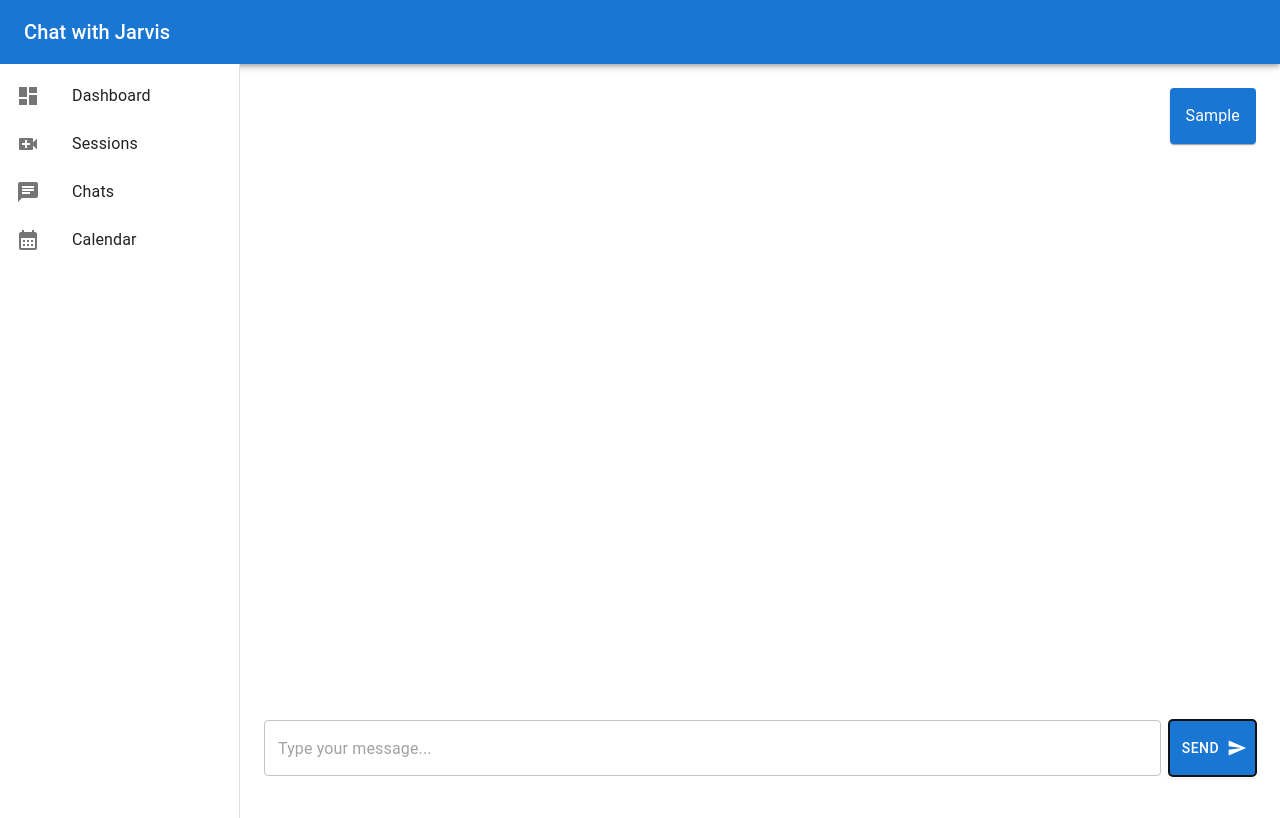
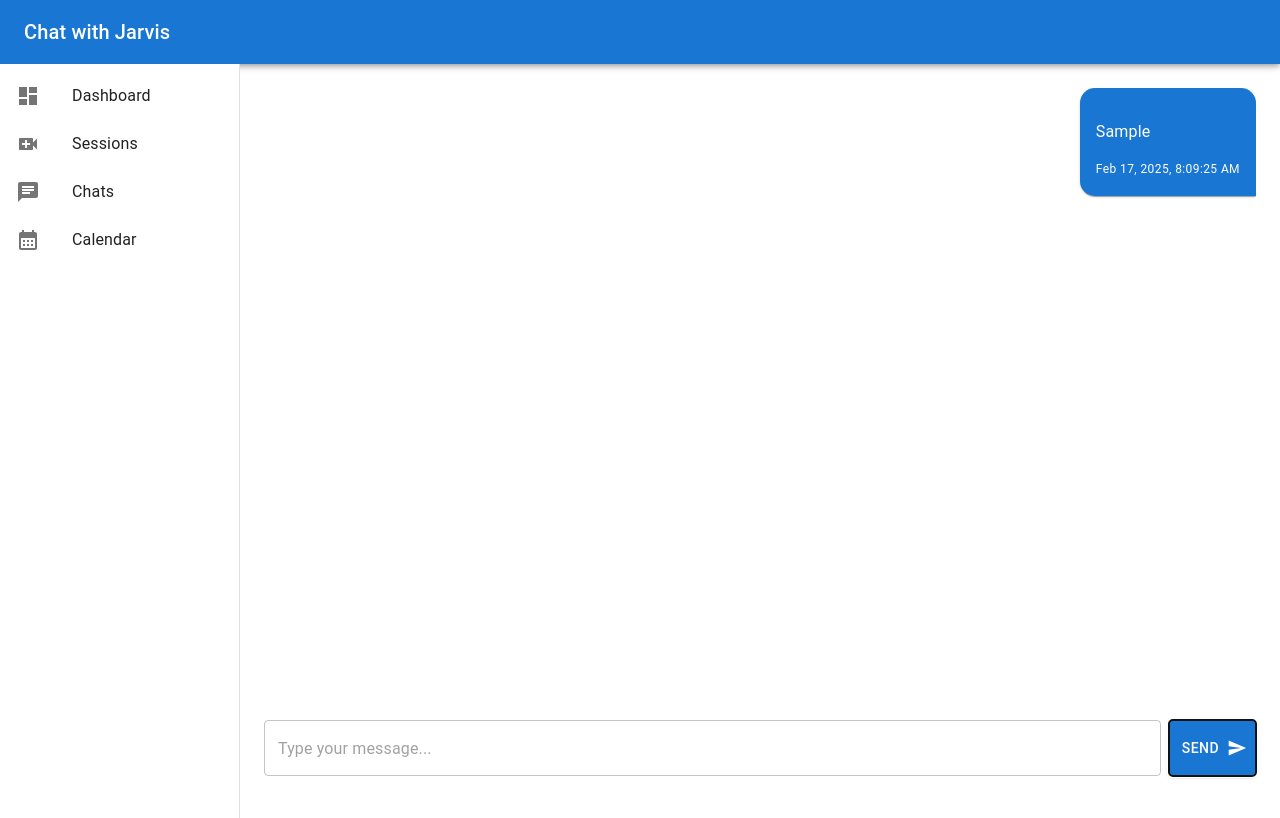
Before and after one commit to arvind-girish12/Hackathon-mesa, a React (Vite) app in the folder frontend/: page /chatbot in a window 1280 px wide. Both pictures are taken after typing "Sample" into the empty fields and a click on the button "SEND". Shown: the top 818 px of the page. Built offline with nearby package versions, Linux system fonts and the light colour scheme; no server answers.

Commit message:
Style : Added react markdown for formatting

```diff
--- a/frontend/package.json
+++ b/frontend/package.json
@@ -14,8 +14,10 @@
     "@emotion/styled": "^11.14.0",
     "@mui/icons-material": "^6.4.4",
     "@mui/material": "^6.4.4",
+    "date-fns": "^4.1.0",
     "react": "^19.0.0",
     "react-dom": "^19.0.0",
+    "react-markdown": "^9.0.3",
     "react-router-dom": "^7.1.5",
     "sass": "^1.85.0"
   },
--- a/frontend/src/pages/chat/index.jsx
+++ b/frontend/src/pages/chat/index.jsx
@@ -3,7 +3,6 @@ import { useNavigate } from "react-router-dom";
 import {
   Box,
   Typography,
-  Container,
   TextField,
   Button,
   List,
@@ -16,6 +15,8 @@ import {
   Stack,
   Paper,
 } from "@mui/material";
+import ReactMarkdown from "react-markdown";
+import { format } from "date-fns";
 import ChatIcon from "@mui/icons-material/Chat";
 import DashboardIcon from "@mui/icons-material/Dashboard";
 import VideoCallIcon from "@mui/icons-material/VideoCall";
@@ -41,7 +42,6 @@ const ChatScreen = () => {
   const handleSendMessage = async () => {
     if (!inputMessage.trim()) return;
 
-    // Add user message
     const userMessage = {
       text: inputMessage,
       sender: "user",
@@ -54,15 +54,12 @@ const ChatScreen = () => {
     try {
       const response = await fetch("http://127.0.0.1:5000/api/ask", {
         method: "POST",
-        headers: {
-          "Content-Type": "application/json",
-        },
+        headers: { "Content-Type": "application/json" },
         body: JSON.stringify({ question: inputMessage }),
       });
 
       const data = await response.json();
 
-      // Add bot response
       const botMessage = {
         text: data.answer || "I'm sorry, I didn't understand that.",
         sender: "bot",
@@ -77,14 +74,16 @@ const ChatScreen = () => {
 
   return (
     <Box sx={{ display: "flex" }}>
+      {/* AppBar */}
       <AppBar position="fixed">
         <Toolbar>
-          <Typography variant="h6" noWrap component="div" align="left">
+          <Typography variant="h6" noWrap component="div">
             Chat with Jarvis
           </Typography>
         </Toolbar>
       </AppBar>
 
+      {/* Drawer */}
       <Drawer
         variant="permanent"
         sx={{
@@ -111,6 +110,7 @@ const ChatScreen = () => {
         </List>
       </Drawer>
 
+      {/* Main Content */}
       <Box
         component="main"
         sx={{
@@ -123,13 +123,8 @@ const ChatScreen = () => {
           pb: 10,
         }}
       >
-        <Box
-          sx={{
-            flexGrow: 1,
-            overflowY: "auto",
-            mb: 2,
-          }}
-        >
+        {/* Message Display */}
+        <Box sx={{ flexGrow: 1, overflowY: "auto", mb: 2 }}>
           <Stack spacing={2}>
             {messages.map((message, index) => (
               <Box
@@ -145,12 +140,29 @@ const ChatScreen = () => {
                     p: 2,
                     maxWidth: "70%",
                     backgroundColor:
-                      message.sender === "user" ? "primary.main" : "grey.100",
-                    color: message.sender === "user" ? "white" : "text.primary",
+                      message.sender === "user" ? "#1976d2" : "#f5f5f5",
+                    color: message.sender === "user" ? "#fff" : "#000",
+                    borderRadius:
+                      message.sender === "user"
+                        ? "15px 15px 0px 15px"
+                        : "15px 15px 15px 0px",
                   }}
                 >
-                  <Typography variant="body1" align="left">
-                    {message.text}
+                  {/* Left-align text */}
+                  <Typography
+                    variant="body1"
+                    sx={{ textAlign: "left" }} // Ensures left alignment
+                  >
+                    <ReactMarkdown>{message.text}</ReactMarkdown>
+                  </Typography>
+
+                  {/* Timestamp */}
+                  <Typography
+                    variant="caption"
+                    align="right"
+                    sx={{ display: "block", mt: 1 }}
+                  >
+                    {format(new Date(message.timestamp), "PPpp")}
                   </Typography>
                 </Paper>
               </Box>
@@ -158,6 +170,7 @@ const ChatScreen = () => {
           </Stack>
         </Box>
 
+        {/* Input Box */}
         <Box
           sx={{
             display: "flex",
@@ -167,7 +180,7 @@ const ChatScreen = () => {
             left: 240,
             right: 0,
             p: 3,
-            backgroundColor: "background.default",
+            backgroundColor: "#fff",
           }}
         >
           <TextField
```
Also changed, not shown: 1 other file (tests, documents, lock files or other folders).
